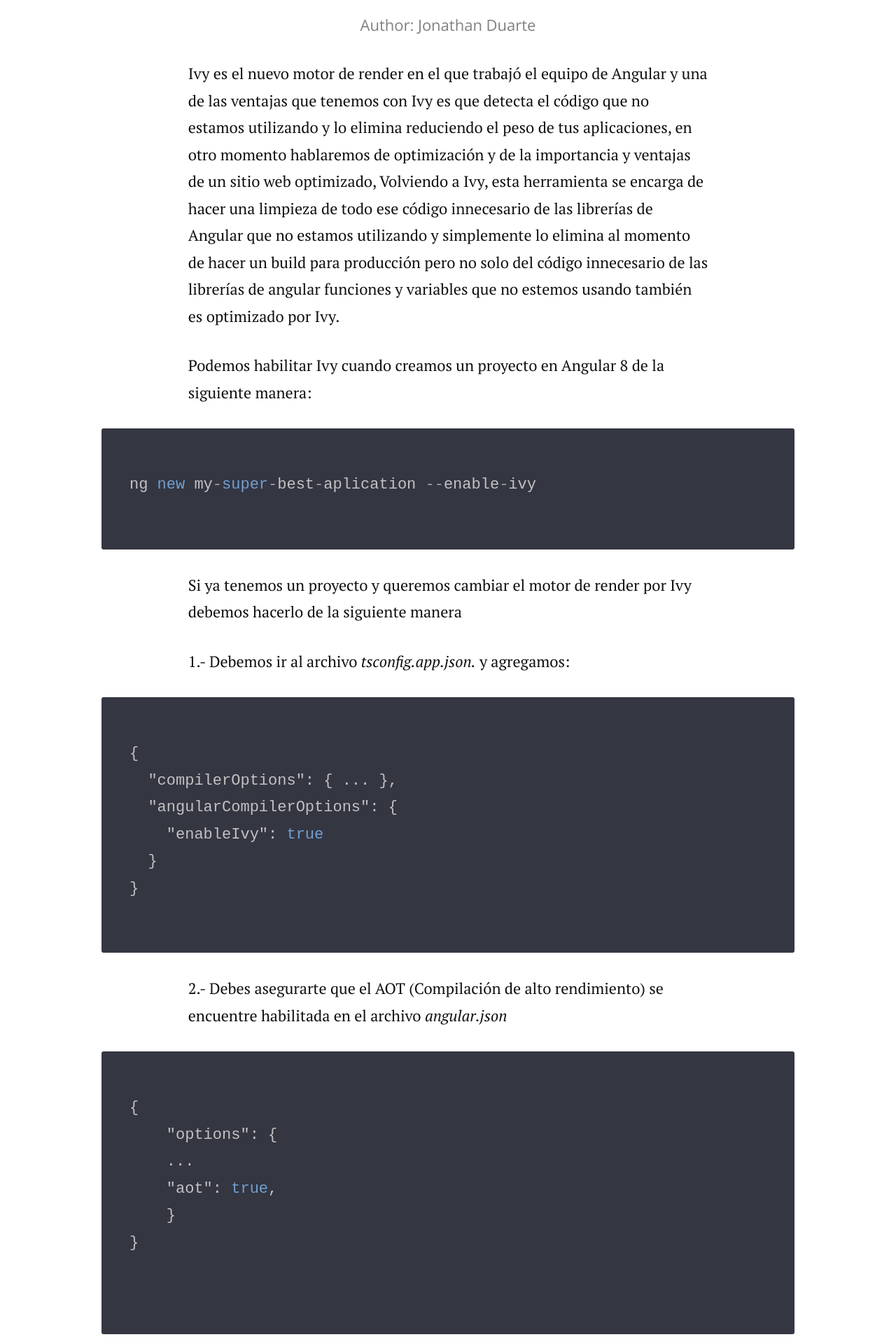
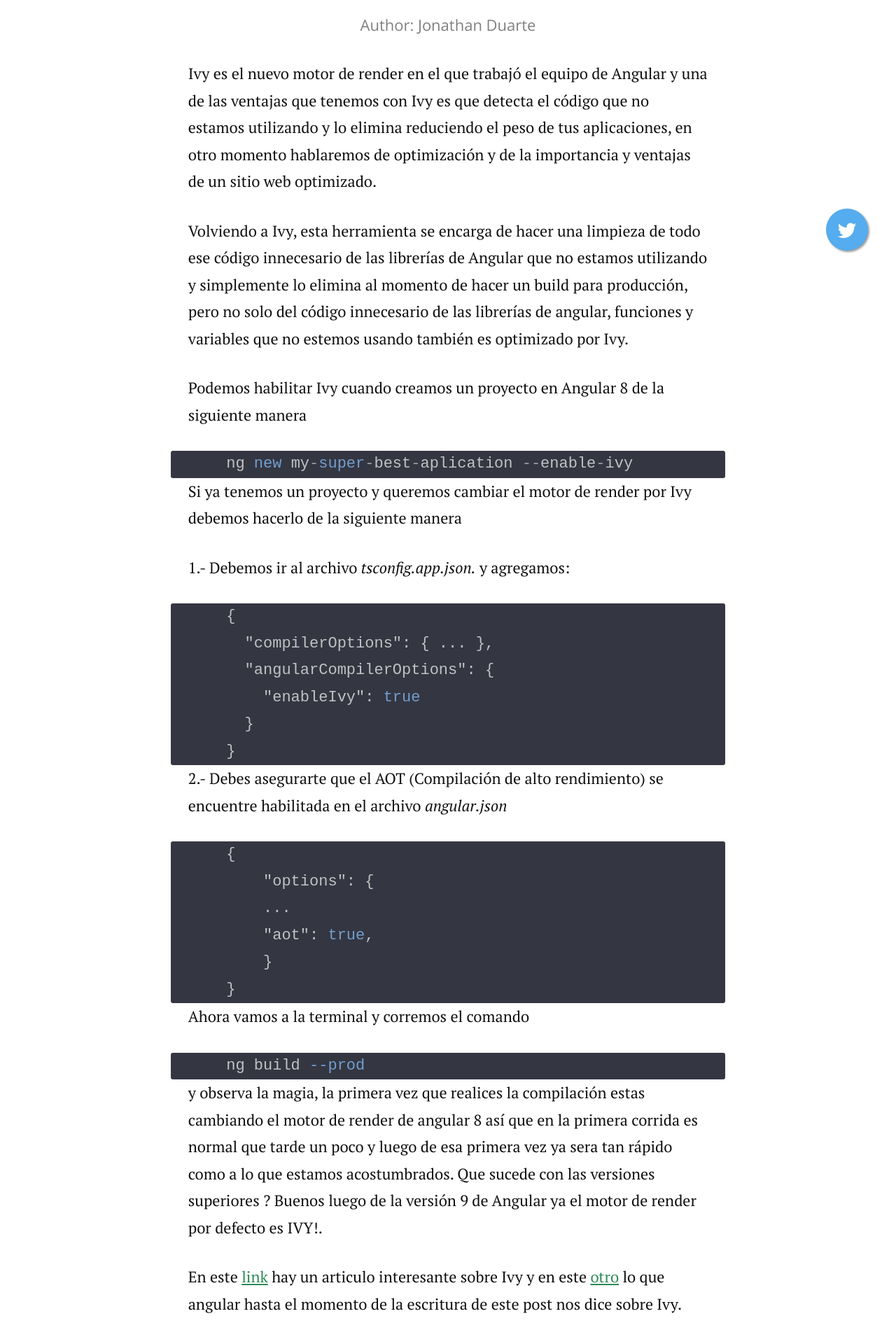
Before and after one commit to jonathanduarte/Terminos, a Jekyll site: the page built from _posts/2020-01-16-IVY.md, in a window 1280 px wide. Shown: the part 502-2422 px from the top of the page at 70% size. Built offline with Jekyll 4.4.1, drawn with Linux system fonts in a browser that asks for light colours; nearby versions of some CDN libraries; some of the changed text lies outside the part shown.

Commit message:
twiiter button

````diff
--- a/_config.yml
+++ b/_config.yml
@@ -3,6 +3,7 @@
 
 url: "http://jonathanduarte.rocks/Terminos"
 baseurl: "http://jonathanduarte.rocks/Terminos"
+# baseurl: ""
 paginate_path: "blog/page:num/"
 permalink: blog/:title/
 
@@ -18,3 +19,4 @@
 social:
   github: jonathanduarte
   email: mrduarte55@gmail.com
+  twitter: https://twitter.com/jodayc055
--- a/_includes/head.html
+++ b/_includes/head.html
@@ -69,10 +69,11 @@
     <link rel="stylesheet" href="{{ "/assets/css/style.css" | prepend: site.url }}">
     <!--[if IE 8]><link rel="stylesheet" href="{{ "/assets/css/ie.css" | prepend: site.url }}"><![endif]-->
     <link rel="canonical" href="{{ page.url | replace:'index.html','' | prepend: site.url }}">
-    <link rel="stylesheet" href="{{ "/assets/css/custom.css" | prepend: site.url }}">
+    <link rel="stylesheet" href="{{ "/css/custom.css" | prepend: site.url }}">
 
     <!-- Modernizr -->
     <script src="{{ "/assets/js/modernizr.custom.15390.js" | prepend: site.url }}" type="text/javascript"></script>
+    <link rel="stylesheet" href="https://cdnjs.cloudflare.com/ajax/libs/font-awesome/4.7.0/css/font-awesome.min.css">
 
     {% if site.google_analytics %} {% include google_analytics.html %} {% endif %}
 </head>
--- /dev/null
+++ b/_includes/twitter-button.html
@@ -0,0 +1,6 @@
+{% if page.shared-text %}
+<a class="float" target="_blank"
+href="https://twitter.com/intent/tweet?text={{page.shared-text}} {{ page.url }}">
+  <i class="fa fa-twitter my-float"></i>
+</a>
+{% endif %}
--- a/_layouts/post.html
+++ b/_layouts/post.html
@@ -10,7 +10,6 @@
   <h1 class="postTitle">{{ page.title }}</h1>
   <p class="meta">{{ page.date | date: '%B %d, %Y' }} | <span class="time">{{ page.content | number_of_words | divided_by:180 }}</span> Minute Read</p>
   <p class="meta">Author: Jonathan Duarte</p>
-
   {{ content }}
 
   <!-- POST NAVIGATION -->
@@ -31,3 +30,4 @@
     {% endif %}
   </div>
 </div>
+{% include twitter-button.html %}
--- a/_posts/2020-01-16-IVY.md
+++ b/_posts/2020-01-16-IVY.md
@@ -3,12 +3,15 @@
 title:  "IVY"
 date:   2020-01-16
 Author: Jonathan Duarte
+shared-text: "Ya conoces Ivy el nuevo motor de Render de Angular? te invito a leer sobre Ivy en:"
 ---
 
 
- Ivy es el nuevo motor de render en el que trabajó el equipo de Angular y una de las ventajas que tenemos con Ivy es que detecta el código que no estamos utilizando y lo elimina reduciendo el peso de tus aplicaciones, en otro momento hablaremos de optimización y de la importancia y ventajas de un sitio web optimizado, Volviendo a Ivy, esta herramienta se encarga de hacer una limpieza de todo ese código innecesario de las librerías de Angular que no estamos utilizando y simplemente lo elimina al momento de hacer un build para producción pero no solo del código innecesario de las librerías de angular funciones y variables que no estemos usando también es optimizado por Ivy.
+Ivy es el nuevo motor de render en el que trabajó el equipo de Angular y una de las ventajas que tenemos con Ivy es que detecta el código que no estamos utilizando y lo elimina reduciendo el peso de tus aplicaciones, en otro momento hablaremos de optimización y de la importancia y ventajas de un sitio web optimizado.
 
-Podemos habilitar Ivy cuando creamos un proyecto en Angular 8 de la siguiente manera:
+Volviendo a Ivy, esta herramienta se encarga de hacer una limpieza de todo ese código innecesario de las librerías de Angular que no estamos utilizando y simplemente lo elimina al momento de hacer un build para producción, pero no solo del código innecesario de las librerías de angular, funciones y variables que no estemos usando también es optimizado por Ivy.
+
+Podemos habilitar Ivy cuando creamos un proyecto en Angular 8 de la siguiente manera
 
 ```javascript
 ng new my-super-best-aplication --enable-ivy
@@ -27,6 +30,7 @@
 }
 ```
 
+
 2.- Debes asegurarte que el AOT (Compilación de alto rendimiento) se encuentre habilitada en el archivo *angular.json*
 
 ```json
@@ -36,14 +40,12 @@
     "aot": true,
     }
 }
-
 ```
 
-Ahora vamos a la terminal y corremos el comando:
+Ahora vamos a la terminal y corremos el comando
 
 ```shell
 ng build --prod
-
 ```
 
 y observa la magia, la primera vez que realices la compilación estas cambiando el motor de render de angular 8 así que en la primera corrida es normal que tarde un poco y luego de esa primera vez ya sera tan rápido como a lo que estamos acostumbrados. Que sucede con las versiones superiores ? Buenos luego de la versión 9 de Angular ya el motor de render por defecto es IVY!.
--- a/css/custom.css
+++ b/css/custom.css
@@ -1,4 +1,28 @@
 .post .highlight {
-   width: fit-content;
+   width: 80%;
    margin: auto;
+   padding: 0px;
 }
+
+.float{
+	position:fixed;
+	width:60px;
+	height:60px;
+	bottom:40px;
+	right:40px;
+	background-color:#55ACEE;
+	color:#FFF;
+	border-radius:50px;
+	text-align:center;
+  font-size:30px;
+	box-shadow: 2px 2px 3px #999;
+  z-index:100;
+}
+
+.float:hover{
+  color: #FFF;
+}
+
+.my-float{
+	margin-top:16px;
+}
````
